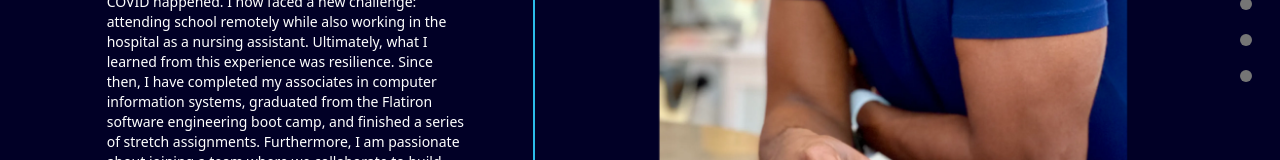
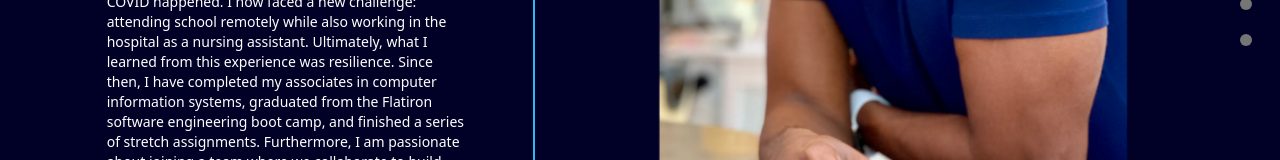
Before and after one commit to R-Villar/vite-portfolio, a React (Vite) app: page / in a window 1280 px wide. Shown: the part 518-678 px from the top of the page. Built offline with nearby package versions, Linux system fonts and the light colour scheme.

Commit message:
remove link to contact.

```diff
--- a/src/scenes/DotGroup.jsx
+++ b/src/scenes/DotGroup.jsx
@@ -25,12 +25,12 @@ export const DotGroup = ({ selectedPage, setSelectedPage }) => {
                 w-3 h-3 rounded-full`}
 				onClick={() => setSelectedPage("projects")}
 			/>
-			<AnchorLink
+			{/* <AnchorLink
 				href='#contact'
 				className={`${selectedPage === "contact" ? selectedStyles : "bg-dark-grey"}
                 w-3 h-3 rounded-full`}
 				onClick={() => setSelectedPage("contact")}
-			/>
+			/> */}
 		</div>
 	)
 }
```
